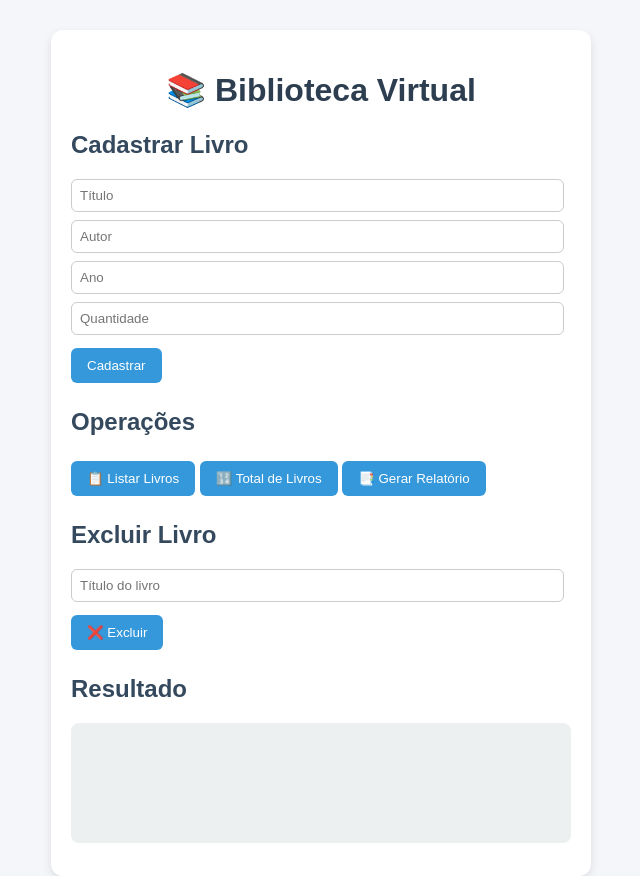
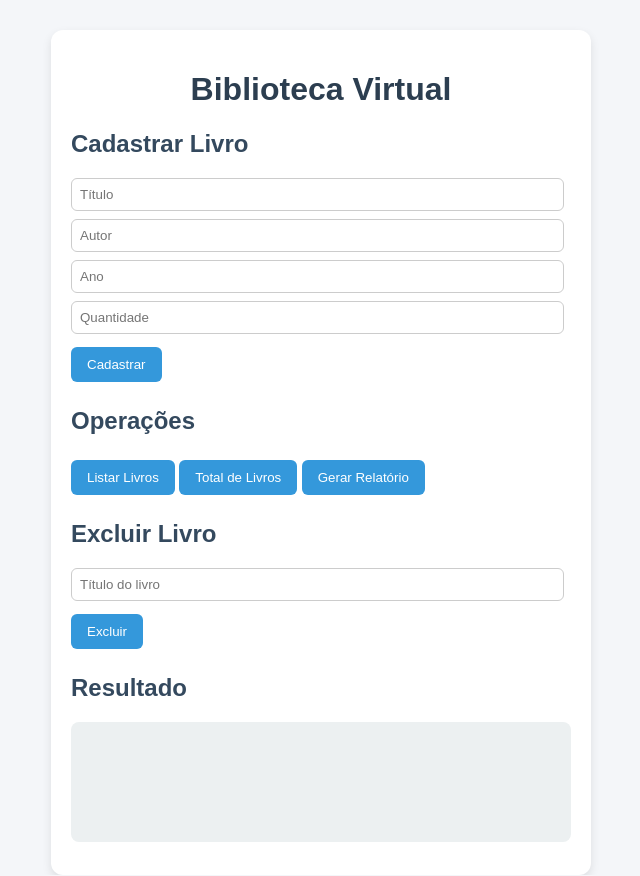
Before and after one commit to andreneiss/BibliotecaVirtual, a plain HTML site: page index.html in a window 1280 px wide. Shown: the whole page, without its empty margins (319-959 px from the left). Drawn offline with Linux system fonts and the light colour scheme.

Commit message:
Update index.html

```diff
--- a/index.html
+++ b/index.html
@@ -7,9 +7,9 @@
 </head>
 <body>
     <div class="container">
-        <h1>📚 Biblioteca Virtual</h1>
+        <h1> Biblioteca Virtual</h1>
 
-        <!-- Formulário de cadastro -->
+
         <section>
             <h2>Cadastrar Livro</h2>
             <input type="text" id="titulo" placeholder="Título">
@@ -24,24 +24,24 @@
             )">Cadastrar</button>
         </section>
 
-        <!-- Botões de operações -->
+
         <section>
             <h2>Operações</h2>
-            <button onclick="mostrarResultado(executarAcao('listar'))">📋 Listar Livros</button>
-            <button onclick="mostrarResultado(executarAcao('total'))">🔢 Total de Livros</button>
-            <button onclick="mostrarResultado(executarAcao('relatorio'))">📑 Gerar Relatório</button>
+            <button onclick="mostrarResultado(executarAcao('listar'))"> Listar Livros</button>
+            <button onclick="mostrarResultado(executarAcao('total'))"> Total de Livros</button>
+            <button onclick="mostrarResultado(executarAcao('relatorio'))"> Gerar Relatório</button>
         </section>
 
-        <!-- Excluir -->
+
         <section>
             <h2>Excluir Livro</h2>
             <input type="text" id="tituloExcluir" placeholder="Título do livro">
             <button onclick="mostrarResultado(executarAcao('excluir',
                 document.getElementById('tituloExcluir').value
-            ))">❌ Excluir</button>
+            ))"> Excluir</button>
         </section>
 
-        <!-- Resultado -->
+
         <section>
             <h2>Resultado</h2>
             <pre id="saida"></pre>
```
